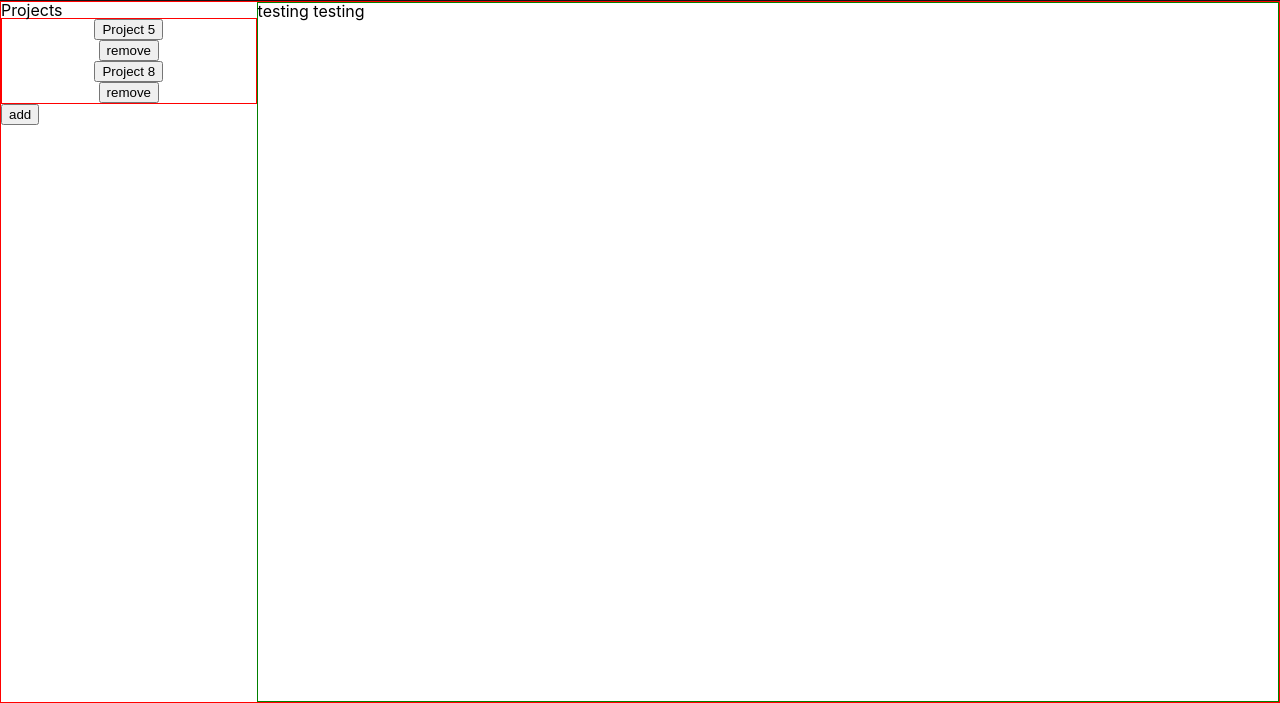
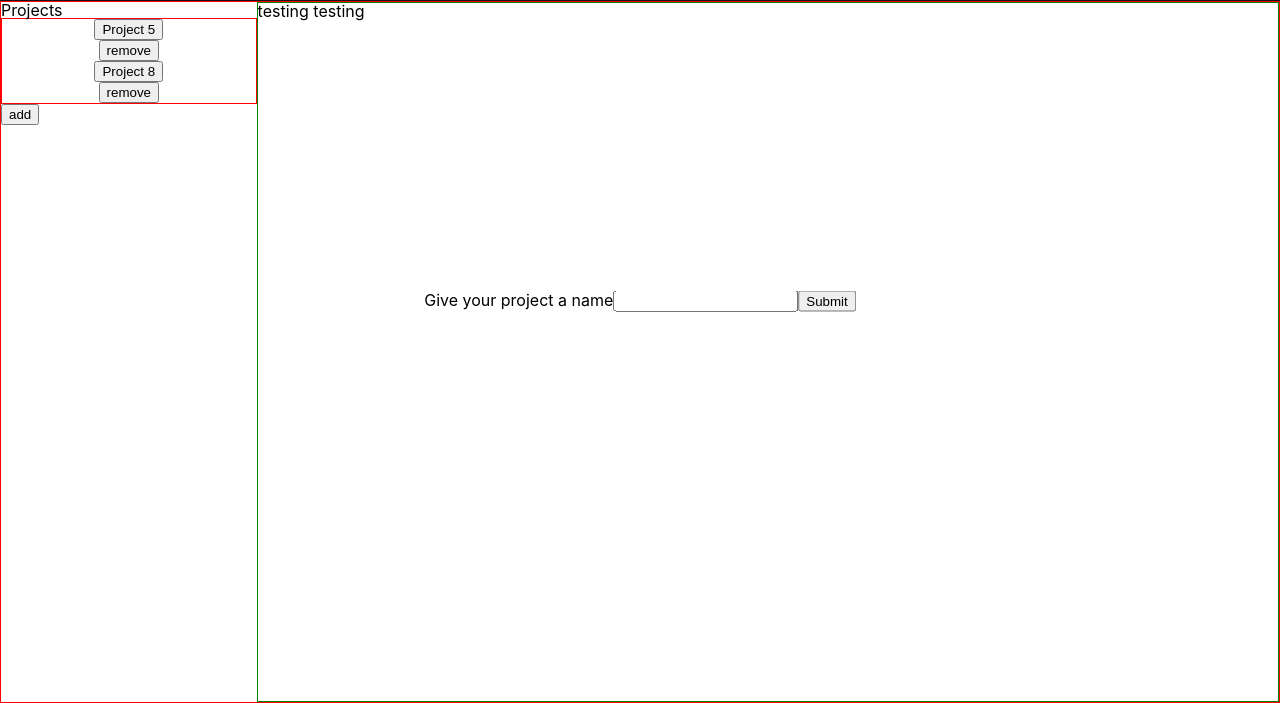
Before and after one commit to Victor-Su848/todo-list, a website built with webpack: page dist/index.html in a window 1280 px wide. Shown: the part 99-802 px from the top of the page. Built offline with nearby package versions, Linux system fonts and the light colour scheme.

Commit message:
added form to add projects

```diff
--- a/src/DOM/createProjectList.js
+++ b/src/DOM/createProjectList.js
@@ -17,7 +17,7 @@ export default function createProjectList(projectList) {
     btn.textContent = "add";
 
     btn.addEventListener('click', function() {
-        createProject('btn created project');
+
         projectList.add('random project');
         loadProjects(projectList);
     });
--- /dev/null
+++ b/src/DOM/loadProjectForm.js
@@ -0,0 +1,38 @@
+import loadProjects from "./loadProjects";
+
+export default function loadProjectForm(projectList) {
+    const content = document.querySelector('#content');
+
+    //create form
+    const form = document.createElement('form');
+    //form.setAttribute('method', 'get');
+    form.setAttribute('id','new-project-form');
+    //create and add label to form
+    const label = document.createElement('label');
+    label.setAttribute('for', 'name');
+    label.textContent = 'Give your project a name';
+    form.append(label);
+    //create and add input to form
+    const input = document.createElement('input');
+    input.setAttribute('type','text');
+    input.setAttribute('name','name');
+    input.setAttribute('id','name');
+    form.append(input);
+    //create and add button to form
+    const btn = document.createElement('button');
+    btn.setAttribute('type', 'submit');
+    btn.textContent = 'Submit';
+    form.append(btn);
+
+
+
+    //add event listener for creating a new project
+    btn.addEventListener('click', function(e) {
+        e.preventDefault();
+        console.log('new project form submit button clicked.')
+        const newProjectName = document.getElementById('name').value;
+        projectList.add(newProjectName);
+        loadProjects(projectList);
+    });
+    content.append(form);
+}
--- a/src/DOM/loadProjects.js
+++ b/src/DOM/loadProjects.js
@@ -4,8 +4,6 @@ import { projectList } from "..";
 export default function loadProjects(projectList) {
     const div = document.querySelector('.projects-list'); //select project list ul
     div.innerHTML = ''; //clears the div before adding everything
-
-
 
     //for loop to add each project to DOM
     for (let i = 0; i < projectList.getListLength(); i++) {
--- a/src/functions/createProject.js
+++ /dev/null
@@ -1,11 +0,0 @@
-import Project from "../objects/Project";
-import { projectList } from "..";
-
-//add
-export default function createProject(name) {
-    let newProject = new Project(name);
-    console.log('New project was created');
-
-    projectList.push(newProject);
-    console.log(projectList);
-}
--- a/src/index.js
+++ b/src/index.js
@@ -8,6 +8,7 @@ import createTodoList from "./DOM/createTodoList";
 
 import loadProjects from "./DOM/loadProjects";
 import ProjectList from "./objects/ProjectList";
+import loadProjectForm from "./DOM/loadProjectForm";
 
 
 export let projectList = [];
@@ -30,4 +31,6 @@ createProjectList(newProjectList);
 createTodoList();
 
 
+
 loadProjects(newProjectList);
+loadProjectForm(newProjectList);
--- a/src/styles.css
+++ b/src/styles.css
@@ -93,6 +93,14 @@ main {
     align-items: center;
 }
 
+/*new project form styles*/
+#new-project-form {
+    position: fixed;
+    left: 50%;
+    top: 50%;
+    transform: translate(-50%, -50%);
+}
+
 /*todo styles*/
 .todo-section {
     border:1px solid green;
```
Also changed, not shown: dist/createProjectList.bundle.js (deleted), dist/index.bundle.js, dist/index.html.
